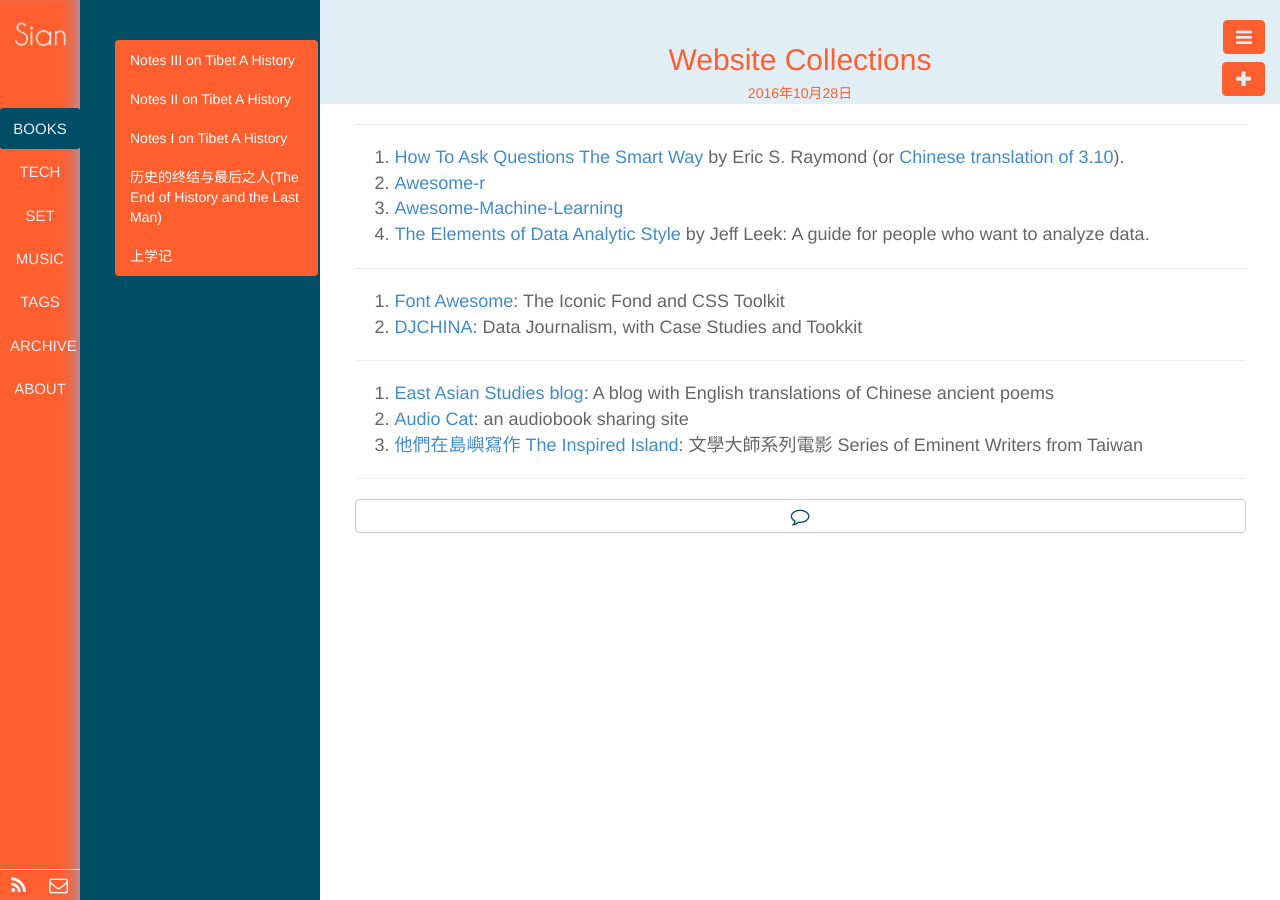
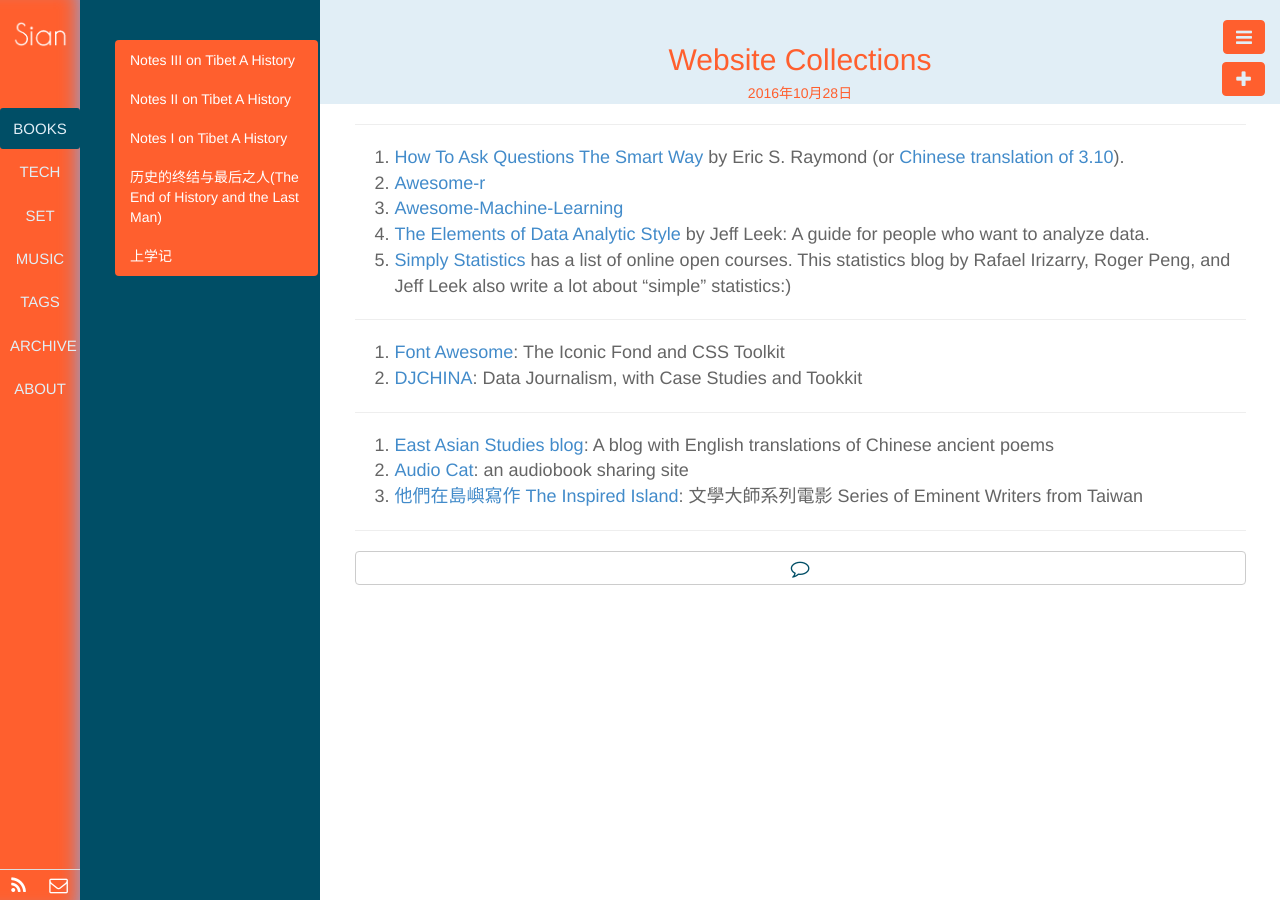
Before and after one commit to mathesse/mathesse.github.io, a Jekyll site: the page built from _posts/set/2016-10-28-website-collections.md, in a window 1280 px wide. Built offline with Jekyll 4.4.1, drawn with Linux system fonts in a browser that asks for light colours.

Commit message:
simple statistics

```diff
--- a/_posts/set/2016-10-28-website-collections.md
+++ b/_posts/set/2016-10-28-website-collections.md
@@ -12,6 +12,7 @@ description:
 2. [Awesome-r](https://awesome-r.com/)
 3. [Awesome-Machine-Learning](https://github.com/josephmisiti/awesome-machine-learning)
 4. [The Elements of Data Analytic Style](https://leanpub.com/datastyle) by Jeff Leek: A  guide for people who want to analyze data.
+5. [Simply Statistics](http://simplystatistics.org/courses/) has a list of online open courses. This statistics blog by Rafael Irizarry, Roger Peng, and Jeff Leek also write a lot about "simple" statistics:)
 
 
 ---
```
